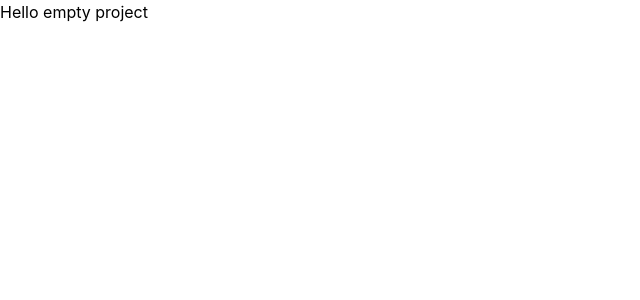
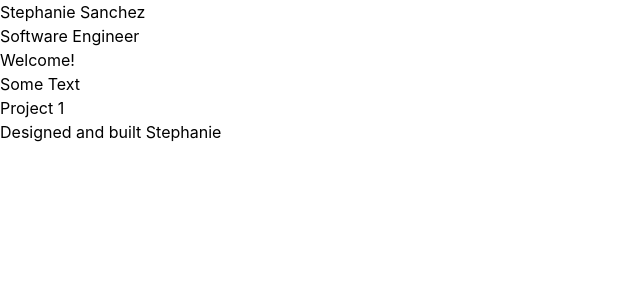
Before and after one commit to StephanieKSanchez/simple-portfolio-site, a Next.js app: page / in a window 1280 px wide. Shown: the top 300 px of the page, without its empty margins (0-640 px from the left). Built offline with nearby package versions, Linux system fonts and the light colour scheme.

Commit message:
created frame for page components

```diff
--- a/pages/index.tsx
+++ b/pages/index.tsx
@@ -3,7 +3,16 @@ import Head from "next/head";
 import Image from "next/image";
 
 const Home: NextPage = () => {
-  return <div>Hello empty project</div>;
+  return (
+    <div>
+      <div>Stephanie Sanchez</div>
+      <div>Software Engineer</div>
+      <div>Welcome!</div>
+      <div>Some Text</div>
+      <div>Project 1</div>
+      <div>Designed and built Stephanie</div>
+    </div>
+  );
 };
 
 export default Home;
```
